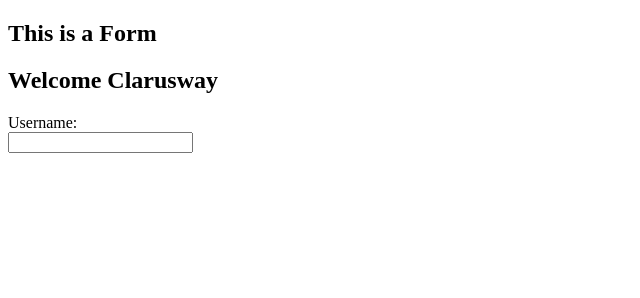
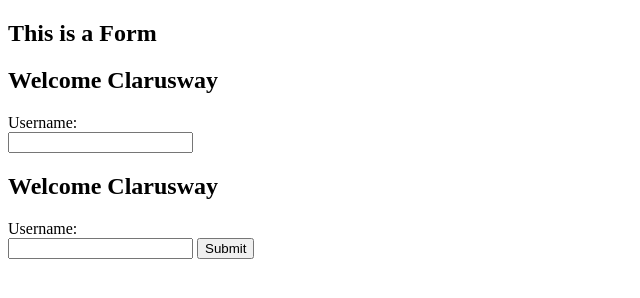
Before and after one commit to Victor-Valery/CW_1_html_css, a plain HTML site: page index.html in a window 1280 px wide. Shown: the whole page, without its empty margins (0-640 px from the left). Drawn offline with Linux system fonts and the light colour scheme.

Commit message:
html_studies

```diff
--- a/index.html
+++ b/index.html
@@ -19,6 +19,13 @@
         <input type="text" name="username">
     </form>
 
+    <form action="http://www.clarusway.com/action_page.php">
+        <h2>Welcome Clarusway</h2>
+        Username:<br>
+        <input type="text" name="username">
+        <input type="submit" value="Submit">
+    </form>
+
 
 
 </body>
```
